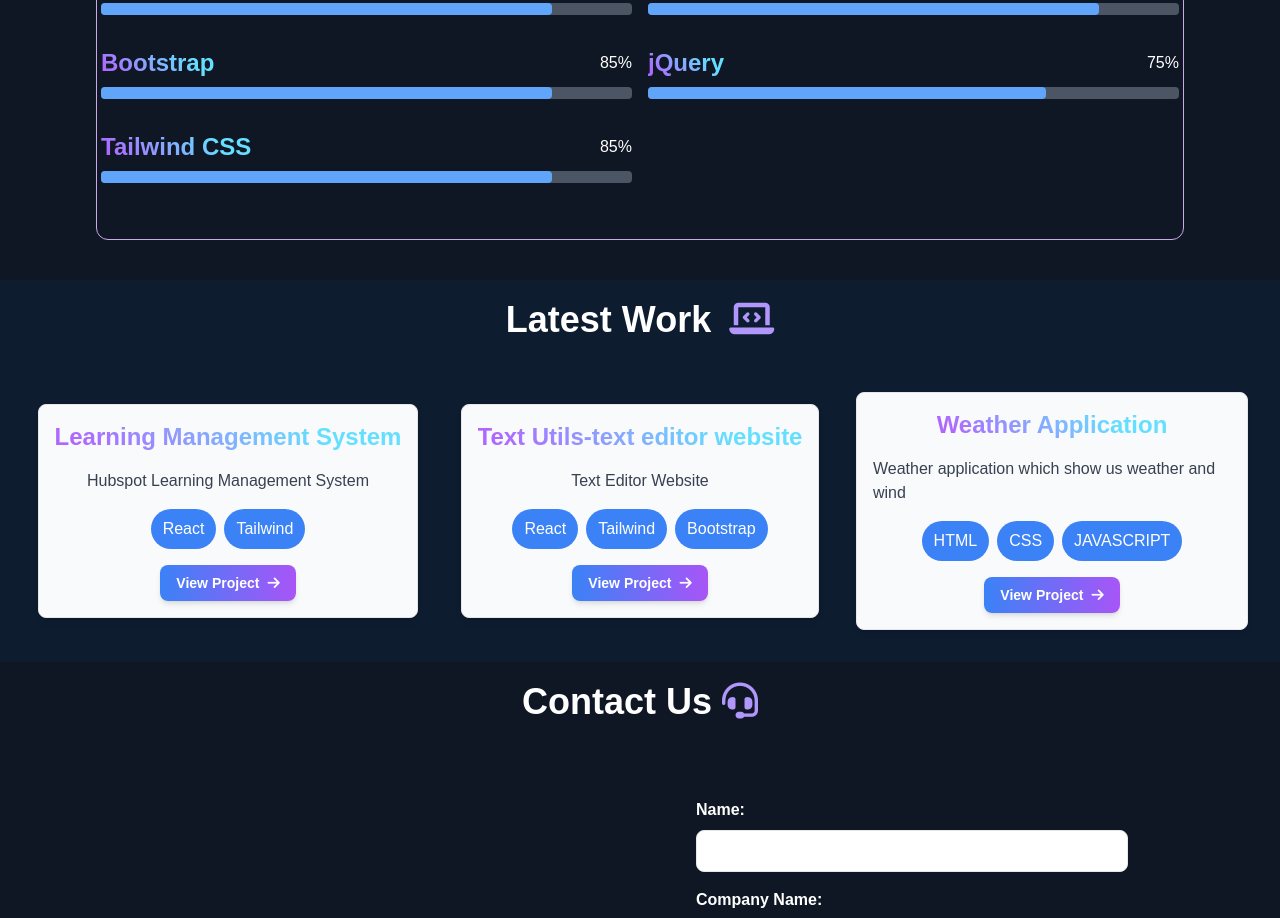
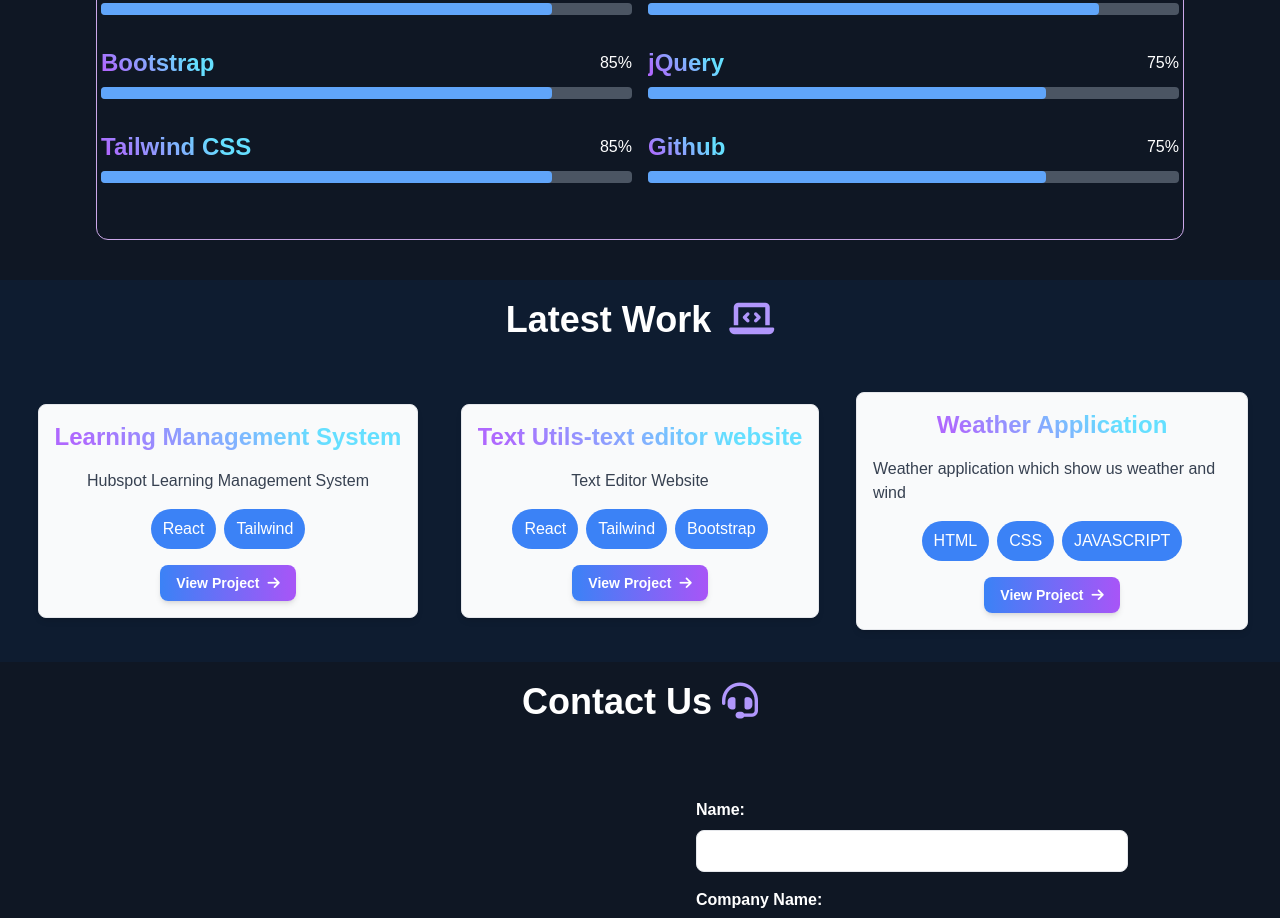
Before and after one commit to Bhavyaraj123/Bhavyaraj-Portfolio, a React (Create React App) app: page / in a window 1280 px wide. Shown: the part 2360-3278 px from the top of the page. Built offline with nearby package versions, Linux system fonts and the light colour scheme.

Commit message:
Add skiil

```diff
--- a/src/components/Profskills.js
+++ b/src/components/Profskills.js
@@ -10,6 +10,7 @@ const skills = [
   { name: 'Bootstrap', level: 85 },
   { name: 'jQuery', level: 75 },
   { name: 'Tailwind CSS', level: 85 },
+  { name: 'Github', level: 75 },
 ];
 
 const SkillBar = ({ name, level }) => {
```
Also changed, not shown: 2 other files (tests, documents, lock files or other folders).
